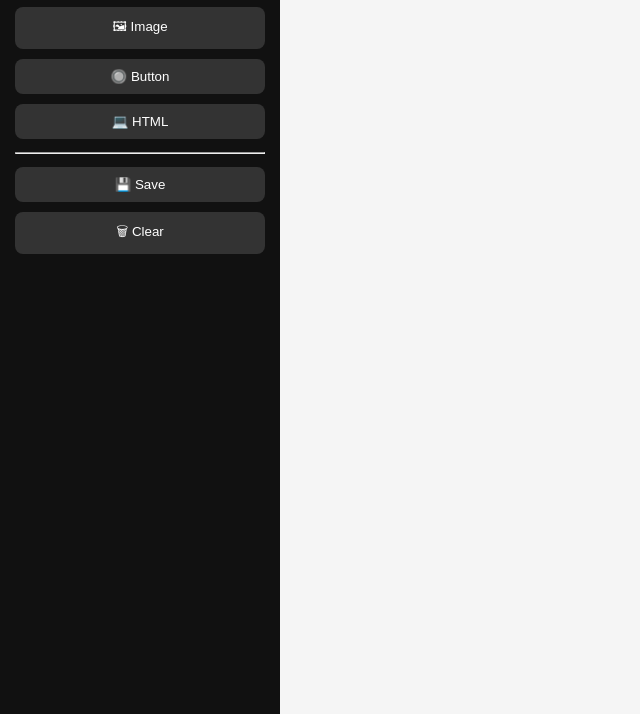
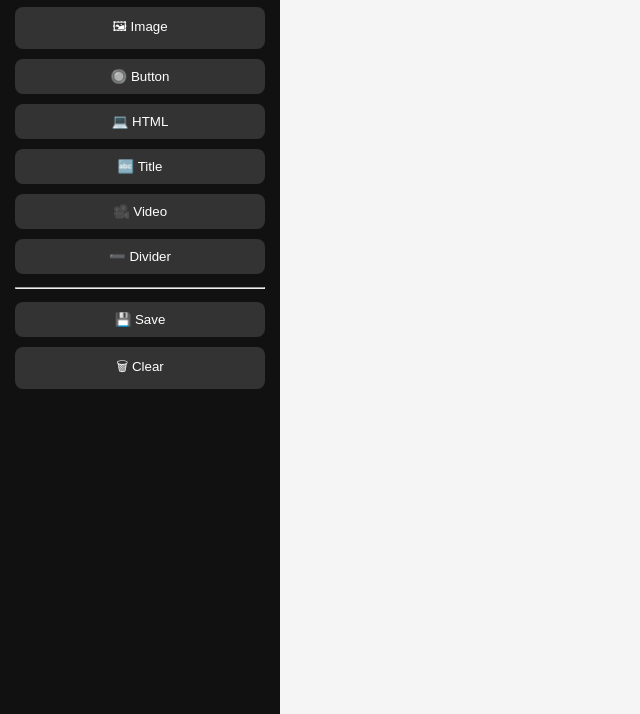
Before and after one commit to SiteForgeX/SiteForge, a plain HTML site: page editor.html in a window 1280 px wide. Shown: the part 116-830 px from the top of the page, without its empty margins (0-640 px from the left). Drawn offline with Linux system fonts and the light colour scheme.

Commit message:
editor.html

```diff
--- a/editor.html
+++ b/editor.html
@@ -64,6 +64,9 @@ body {
   <button onclick="addImage()">🖼 Image</button>
   <button onclick="addButton()">🔘 Button</button>
   <button onclick="addHTML()">💻 HTML</button>
+  <button onclick="addTitle()">🔤 Title</button>
+<button onclick="addVideo()">🎥 Video</button>
+<button onclick="addDivider()">➖ Divider</button>
   <hr>
 
   <button onclick="save()">💾 Save</button>
```
